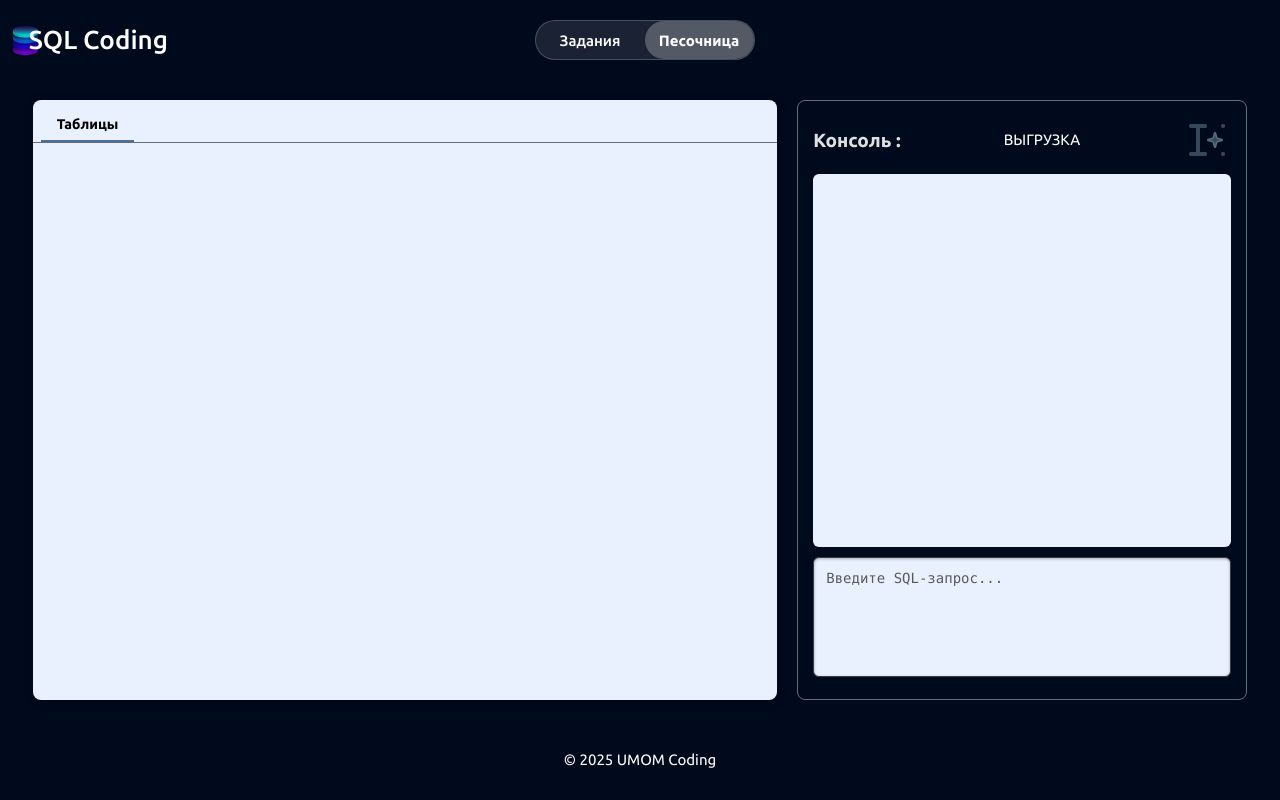
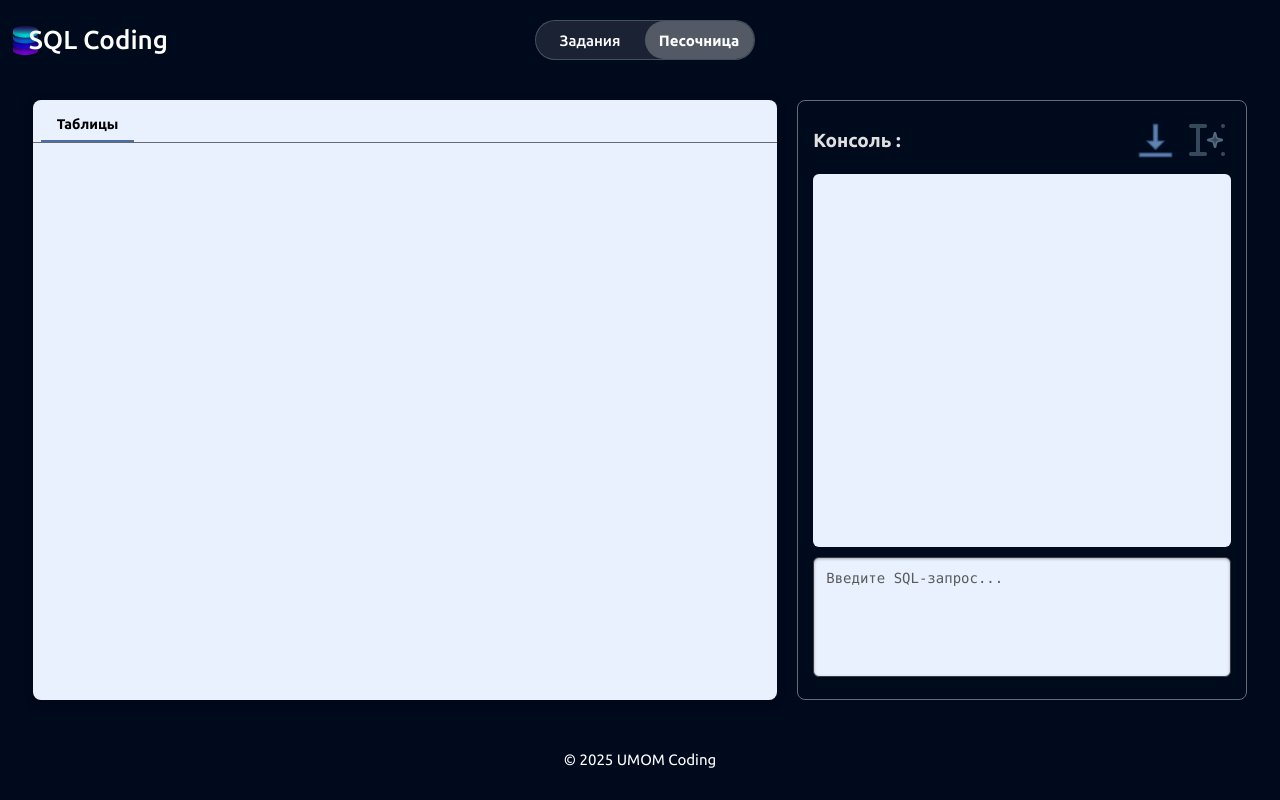
Before and after one commit to imadji/visual-sql-trainer, a Vue app in the folder client/: page /workspace in a window 1280 px wide. Built offline with nearby package versions, Linux system fonts and the light colour scheme.

Commit message:
add download logo

```diff
--- a/client/src/assets/sandbox.scss
+++ b/client/src/assets/sandbox.scss
@@ -105,6 +105,12 @@
   .console-btns {
     display: flex;
     gap: 10px;
+    align-items: center;
+
+    .download{
+      width: 35px;
+      height: 35px;
+    }
 
     img {
       cursor: pointer;
--- a/client/src/components/SandboxView.vue
+++ b/client/src/components/SandboxView.vue
@@ -68,12 +68,15 @@
       <div class="right-container">
         <div class="console-panel">
           <span>Консоль :</span>
-          <div class="console-btns" @click="uploadData">ВЫГРУЗКА</div>
+          <!-- <div class="console-btns" @click="uploadData">ВЫГРУЗКА</div> -->
+
           <div class="console-btns">
+            <img class="download" src="../assets/download.png" title="Выгрузка">
             <img
               @click="openAImodal"
               src="../assets/info-icon.png"
               :class="{ disabled: isAIButtonDisabled }"
+              title="Задача от AI"
             />
           </div>
         </div>
```
Also changed, not shown: client/src/assets/download.png (added).
